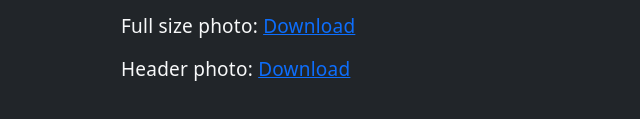
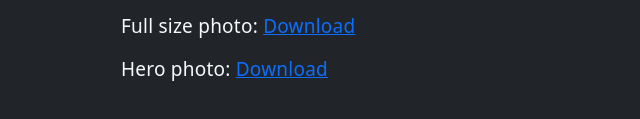
Before and after one commit to pkkemp/DispatchesFromTheDistrictLive, a plain HTML site: page posts/dc-cherry-blossoms-photos/index.html in a window 1280 px wide. Shown: the part 1567-1686 px from the top of the page, 163-803 px from the left. Drawn offline with Linux system fonts and the light colour scheme.

Commit message:
fix link

```diff
--- a/posts/dc-cherry-blossoms-photos/index.html
+++ b/posts/dc-cherry-blossoms-photos/index.html
@@ -96,7 +96,7 @@
 <p>Full size photo: <a href="https://photo.prestonkemp.com/2022/03/cherry-2.JPG">Download</a></p>
 <p><img src="/images/2022/03/cherry-3.JPG" alt="Cherry Blossoms"></p>
 <p>Full size photo: <a href="https://photo.prestonkemp.com/2022/03/cherry-2.JPG">Download</a></p>
-<p>Header photo: <a href="https://photo.prestonkemp.com/2022/03/cherry-2.JPG">Download</a></p>
+<p>Hero photo: <a href="https://photo.prestonkemp.com/2022/03/cherry-2.JPG">Download</a></p>
 
             </span>
 
```
